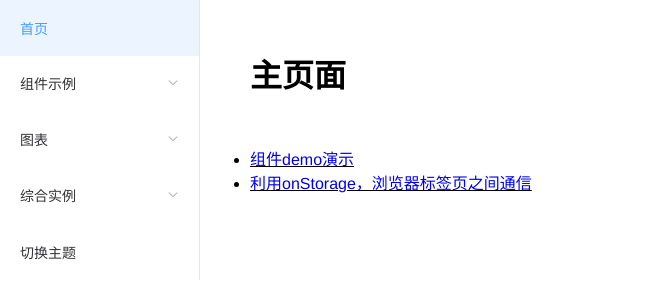
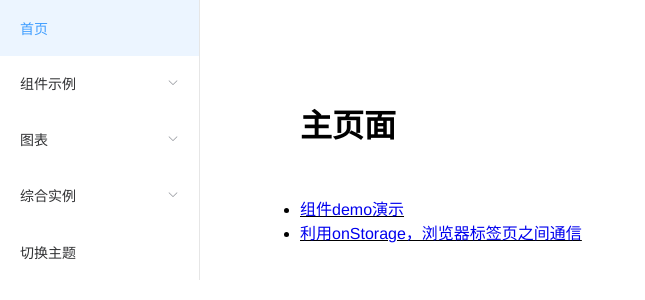
Before and after one commit to Cynthia0329/vue-cli3-template, a Vue app: page / in a window 1280 px wide. Shown: the top 300 px of the page, without its empty margins (0-645 px from the left). Built offline with nearby package versions, Linux system fonts and the light colour scheme.

Commit message:
稍微优化下app-main的边距

```diff
--- a/src/layout/components/Appmain/index.vue
+++ b/src/layout/components/Appmain/index.vue
@@ -1,5 +1,5 @@
 <template>
-  <div class="app-main">
+  <div>
     <transition name="fade-transform" mode="out-in">
       <!-- <keep-alive> -->
         <router-view :key="key" />
@@ -27,4 +27,5 @@ export default {
 </script>
 
 <style lang="scss" rel="stylesheet/scss" scoped>
+//
 </style>
--- a/src/layout/index.vue
+++ b/src/layout/index.vue
@@ -32,5 +32,9 @@ export default {
   &>.sider-bar {
     width: 200px;
   }
+  &>.app-main {
+    flex: 1;
+    padding: 50px;
+  }
 }
 </style>
```
Also changed, not shown: 1 other file (tests, documents, lock files or other folders).
